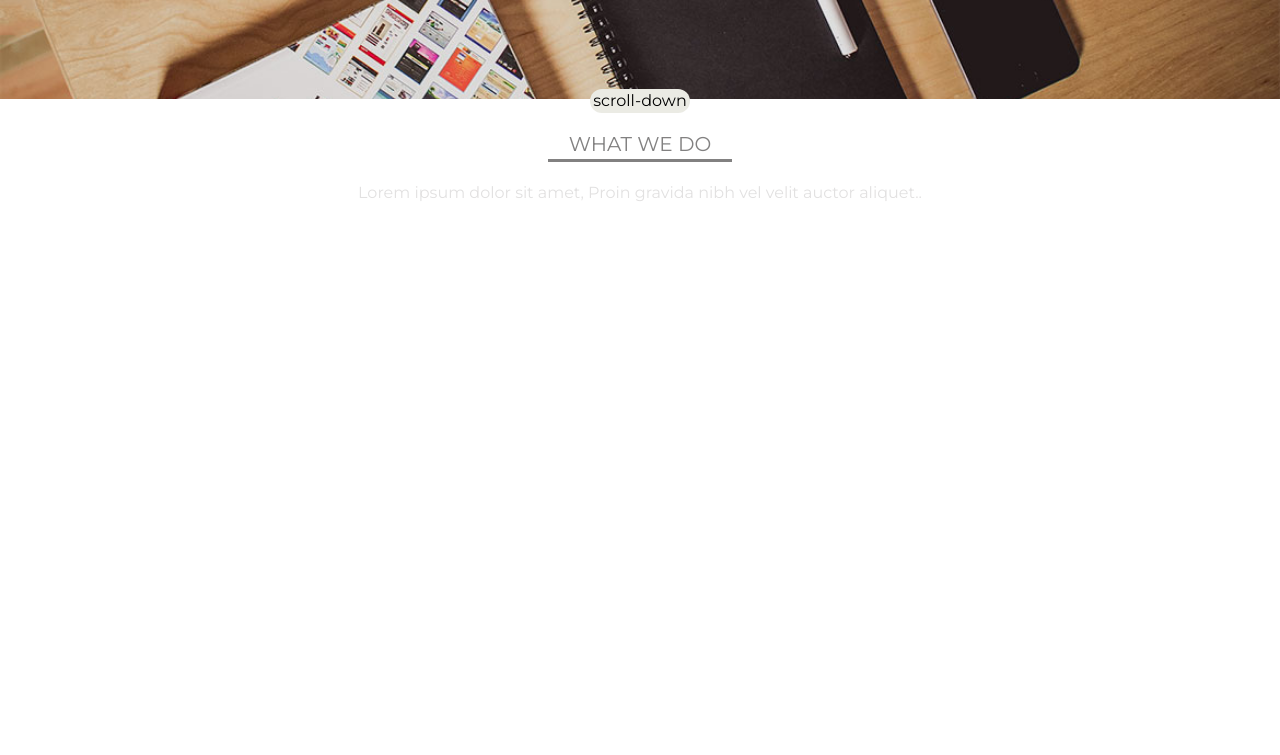
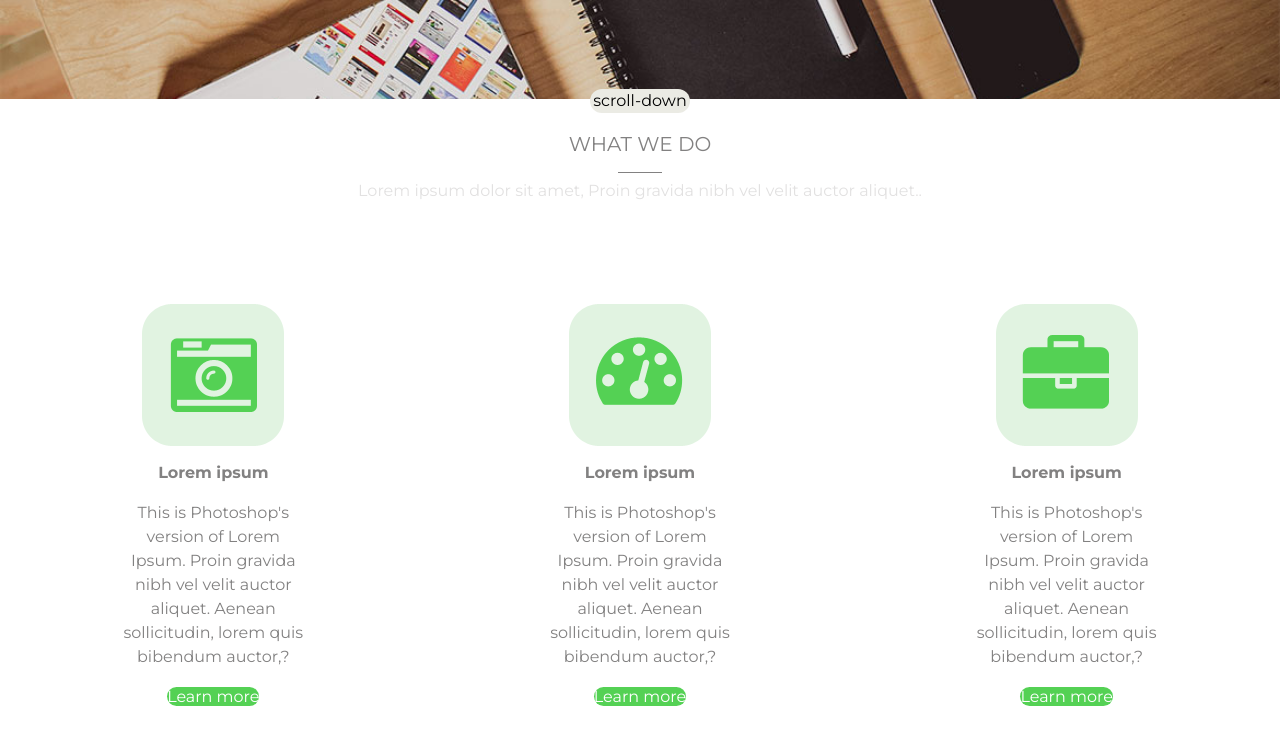
Before and after one commit to gnds99/ResposiveDesign, a plain HTML site: page index.html in a window 1280 px wide. Shown: the part 560-1315 px from the top of the page. Drawn offline with nearby package versions, Linux system fonts and the light colour scheme.

Commit message:
se agregaron iconos nuevos

```diff
--- a/estilo.css
+++ b/estilo.css
@@ -101,17 +101,41 @@ li a{
 #primero{
 	font-size: 20px;
 	margin-top: 30px;
-	border-bottom: solid;
+	/*border-bottom: solid;*/
 	color: #828181;
+	letter-spacing: 2;
+}
+#primero:after{
+	content: "";
+	width: 44px;
+	height: 1px;
+	background: #828181;
+	display: block;
+	margin: 13px auto;
 }
 #segundo{
-	margin-top: 3px;
+	margin-top: -10px;
 	text-align: center;
 	color: #e2e1e1;
 
 }
-/*#scroll-down a{
-	background: green;
-	margin-top: 125px;
+.titulo{
+	margin-top: 15px;
+	font-weight: bold;
+	color: #828181
+}
+p{
+	margin-top: 15px;
+	color: #828181;
+}
+.centrar{
+	margin-top: 85px;
+	text-align: center;
 
-}*/
+}
+.Learn a{
+	background: #54d154;
+	color: #fff;
+	border-radius: 35px;
+	height: 50px;
+}
--- a/index.html
+++ b/index.html
@@ -37,9 +37,6 @@
         <a href="#" class="d-block text-center">scroll-down</a>
       </div>
     </div>
-
-
-
   </header>
 
   <section class="container-fluid">
@@ -52,8 +49,35 @@
       <div class="col-md-6 offset-md-3">
           <p id="segundo">Lorem ipsum dolor sit amet, Proin gravida nibh vel velit auctor aliquet..</p>
       </div>
+    </div>
+    <div class="row">
+      <div class="col-md-2 offset-md-1 centrar" >
+        <img src="img/icono1.png" class="img-responsive">
+        <p class="titulo"> Lorem ipsum</p>
+        <p>This is Photoshop's version  of Lorem Ipsum. Proin gravida nibh vel velit auctor aliquet. Aenean sollicitudin, lorem quis bibendum auctor,?</p>
+        <div class="Learn">
+            <a href="#">Learn more</a>
+        </div>
 
+      </div>
+      <div class="col-md-2 offset-md-2 centrar">
+        <img src="img/icono2.png" class="img-responsive">
+        <p class="titulo"> Lorem ipsum</p>
+        <p>This is Photoshop's version  of Lorem Ipsum. Proin gravida nibh vel velit auctor aliquet. Aenean sollicitudin, lorem quis bibendum auctor,?</p>
+        <div class="Learn">
+            <a href="#">Learn more</a>
+        </div>
+      </div>
+      <div class="col-md-2 offset-md-2 centrar">
+        <img src="img/icono3.png" class="img-responsive">
+        <p class="titulo"> Lorem ipsum</p>
+        <p>This is Photoshop's version  of Lorem Ipsum. Proin gravida nibh vel velit auctor aliquet. Aenean sollicitudin, lorem quis bibendum auctor,?</p>
+        <div class="Learn">
+            <a href="#">Learn more</a>
+        </div>
+      </div>
     </div>
+
   </section>
 
 
```
Also changed, not shown: img/icono1.png (added), img/icono2.png (added), img/icono3.png (added).
